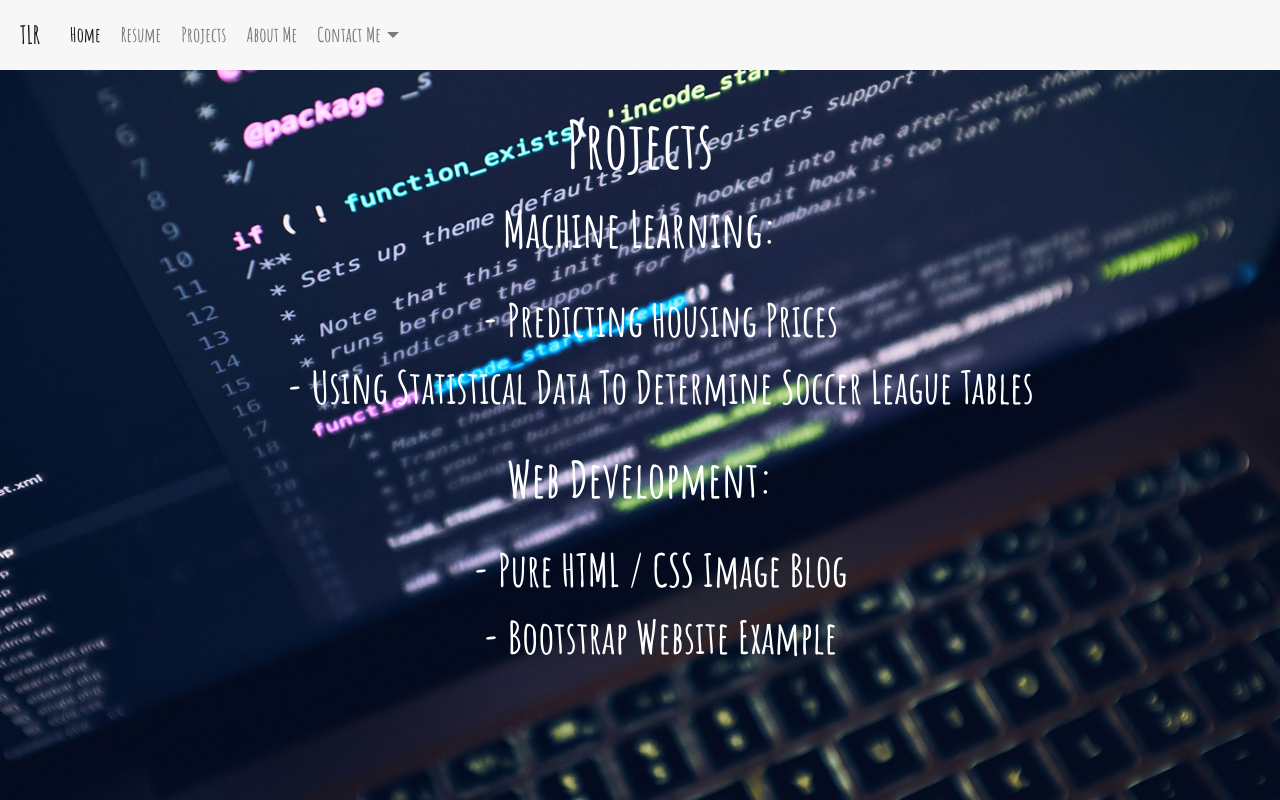
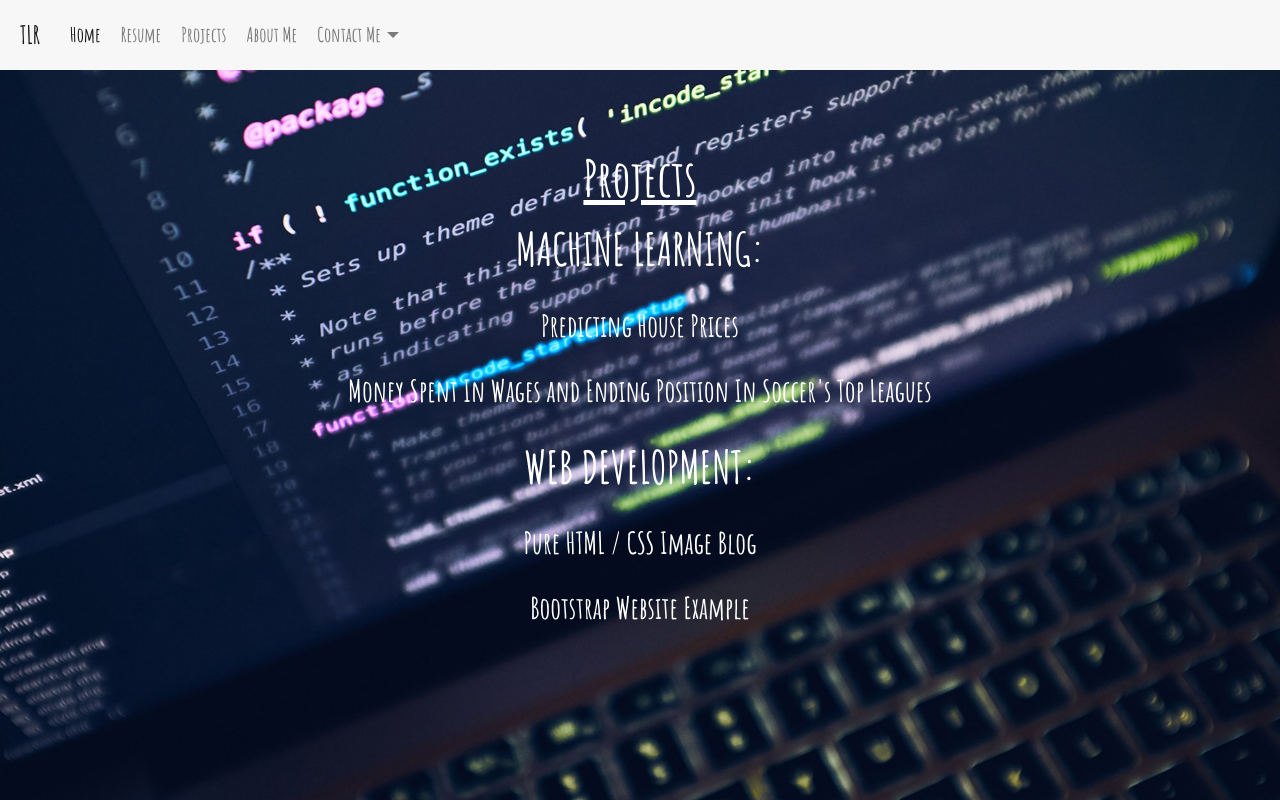
Before and after one commit to tomaslrcode/tomaslrcode.github.io, a plain HTML site: page projects.html in a window 1280 px wide. Drawn offline with nearby package versions, Linux system fonts and the light colour scheme; a script that the page names is missing.

Commit message:
Fixed list in projects

```diff
--- a/css/projects.css
+++ b/css/projects.css
@@ -5,6 +5,7 @@ body {
   height: 100%;
   font-family: 'Amatic SC', cursive;
   font-size: 20px;
+  text-align: center;
 }
 
 img {
@@ -43,23 +44,19 @@ img {
 }
 
 .pname {
-  font-size: 45px;
-  list-style-type: none;
-  text-align: center;
-}
-
-a {
+  font-size: 30px;
   color: white;
 }
 
-.otherr {
-  text-align: center;
-  width: 100%;
-  align-items: center;
+/*a {
+  color: white;
+}*/
+
+.ptopic {
+  text-transform: uppercase;
+  font-size: 45px;
 }
 
-
-/*
-.form-group {
-  align-items: center;
-}*/
+h1 {
+  text-decoration: underline;
+}
--- /dev/null
+++ b/css/tester.css
@@ -0,0 +1,8 @@
+
+body {
+  text-align: center;
+}
+
+.ptopic {
+  text-transform: uppercase;
+}
--- a/projects.html
+++ b/projects.html
@@ -68,19 +68,18 @@
     <div id = "cover-caption" align="center">
       <div class="container">
         <div class="col-sm-10 col-sm-offset-1">
-          <h1 class="topic" ><b>Projects</b></h1>
-          <p class="lead"><b>Machine Learning:</b></p>
-          <ul>
-            <li class="pname">- <a href="">Predicting Housing Prices</a></li>
-            <li class="pname">- <a href="">Using Statistical Data To Determine Soccer League Tables</a></li>
-          </ul>
 
-          <p class="lead"><b>Web Development:</b></p>
-          <ul>
-            <li class="pname">- <a href="">Pure HTML / CSS Image Blog</a></li>
-            <li class="pname">- <a href="">Bootstrap Website Example</a></li>
 
-          </ul>
+    <h1>Projects</h1>    <!-- underline -->
+
+	<p class="ptopic">Machine Learning:</p>
+		<p ><a href="" class="pname">Predicting House Prices</a></p>
+		<p><a href="" class="pname">Money Spent In Wages and Ending Position In Soccer's Top Leagues</a></p>
+
+	<p class="ptopic">Web Development:</p>
+		<p><a href="" class="pname">Pure HTML / CSS Image Blog</a></p>
+		<p><a href="" class="pname">Bootstrap Website Example</a></p>
+
 
 
         </div>
```
Also changed, not shown: tester.html (added, +42 -0 lines).
